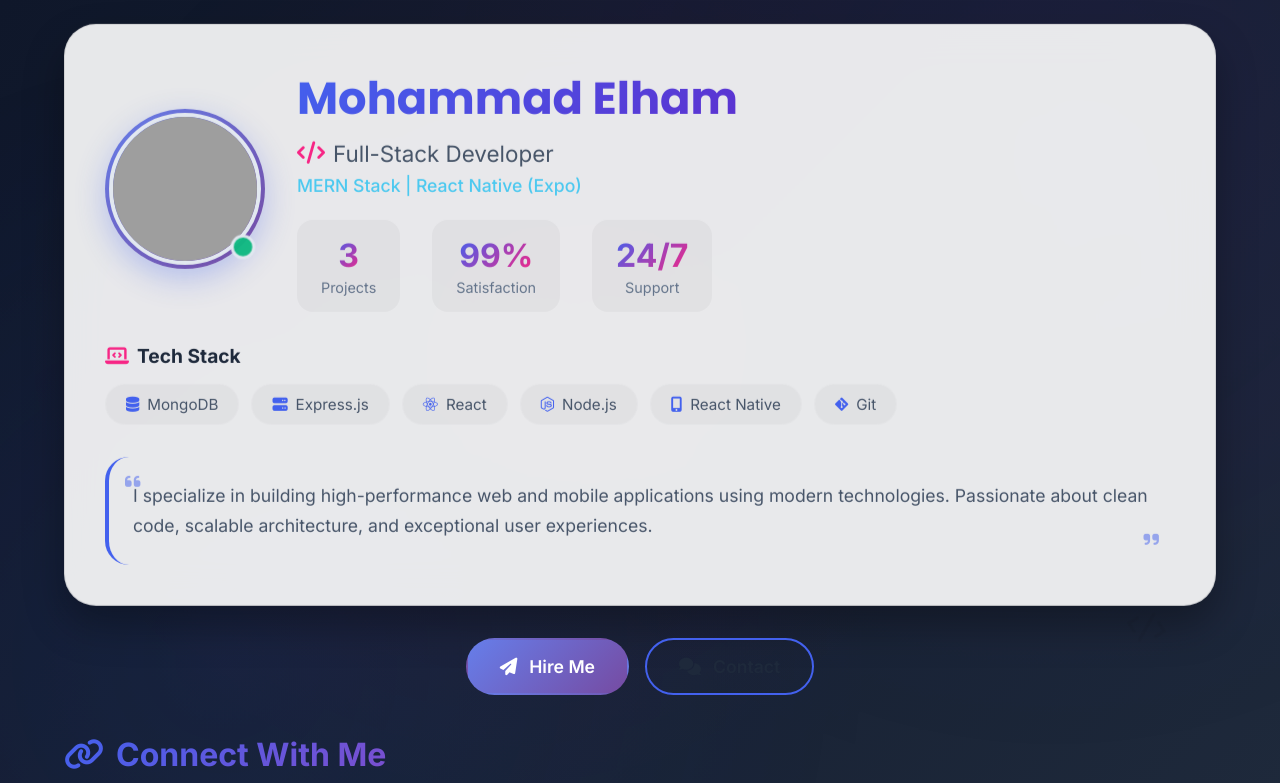
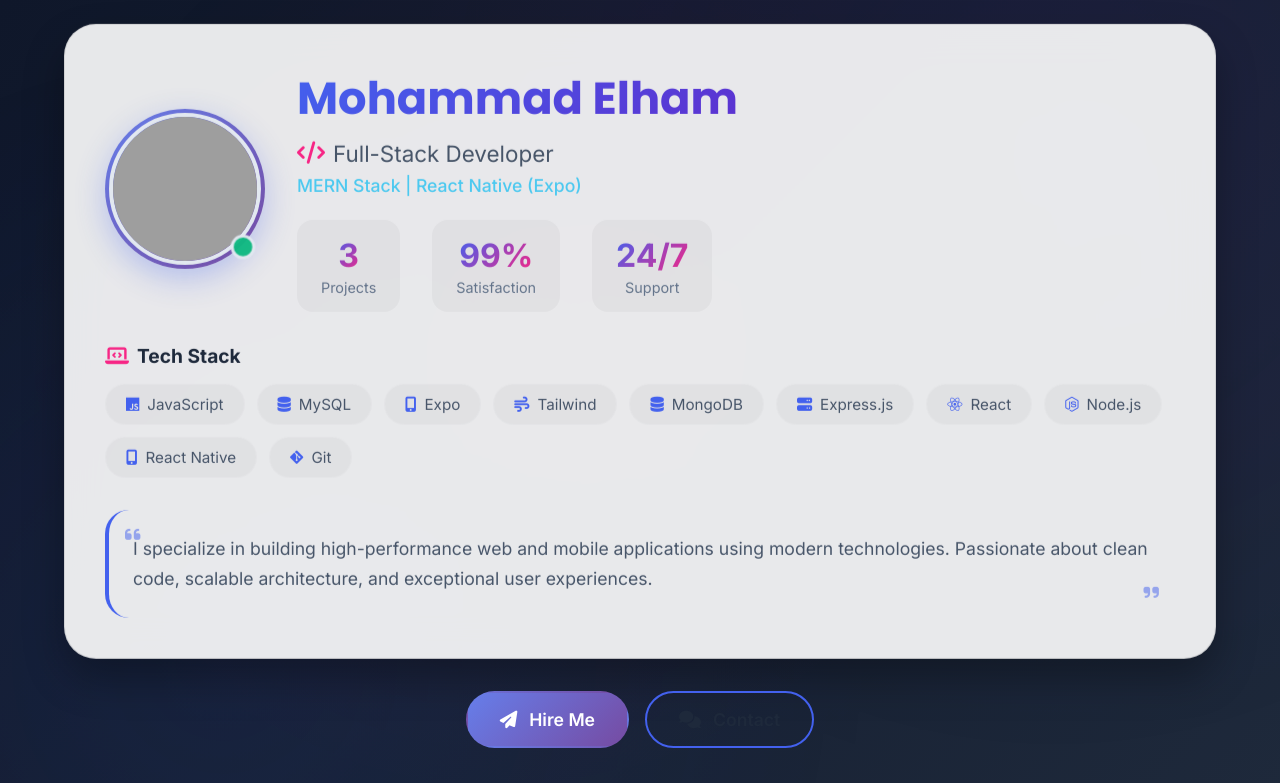
Before and after one commit to Elham077/linkInBio, a plain HTML site: page index.html in a window 1280 px wide. Shown: the top 783 px of the page. Drawn offline with nearby package versions, Linux system fonts and the light colour scheme; no server answers; grey boxes are pictures that could not be loaded.

Commit message:
Add tech stack tags to index.html
Added technology tags for JavaScript, MySQL, Expo, and Tailwind.

```diff
--- a/index.html
+++ b/index.html
@@ -62,6 +62,19 @@
           Tech Stack
         </h3>
         <div class="tech-stack">
+          <span class="tech-tag" data-tooltip="Programming Language">
+  <i class="fab fa-js"></i> JavaScript
+</span>
+<span class="tech-tag" data-tooltip="Database">
+  <i class="fas fa-database"></i> MySQL
+</span>
+<span class="tech-tag" data-tooltip="Mobile Framework">
+  <i class="fas fa-mobile-alt"></i> Expo
+</span>
+<span class="tech-tag" data-tooltip="CSS Framework">
+  <i class="fas fa-wind"></i> Tailwind
+</span>
+
           <span class="tech-tag" data-tooltip="Database">
             <i class="fas fa-database"></i> MongoDB
           </span>
```
